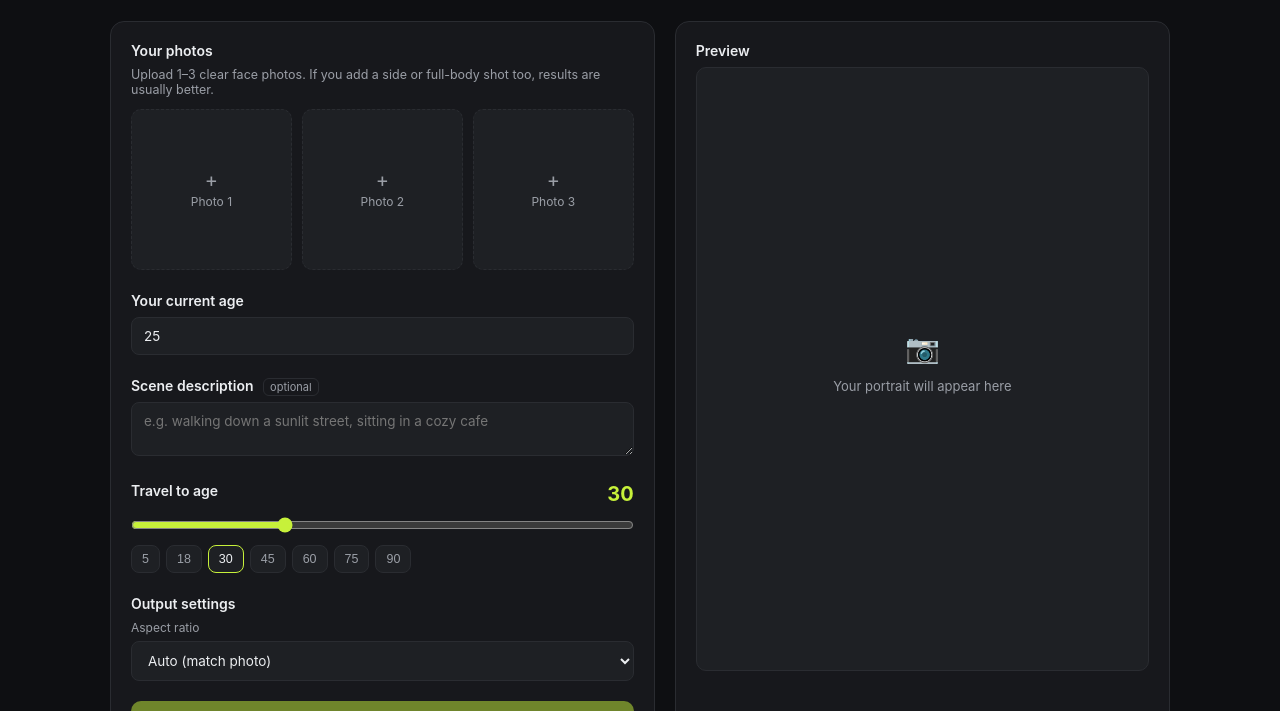
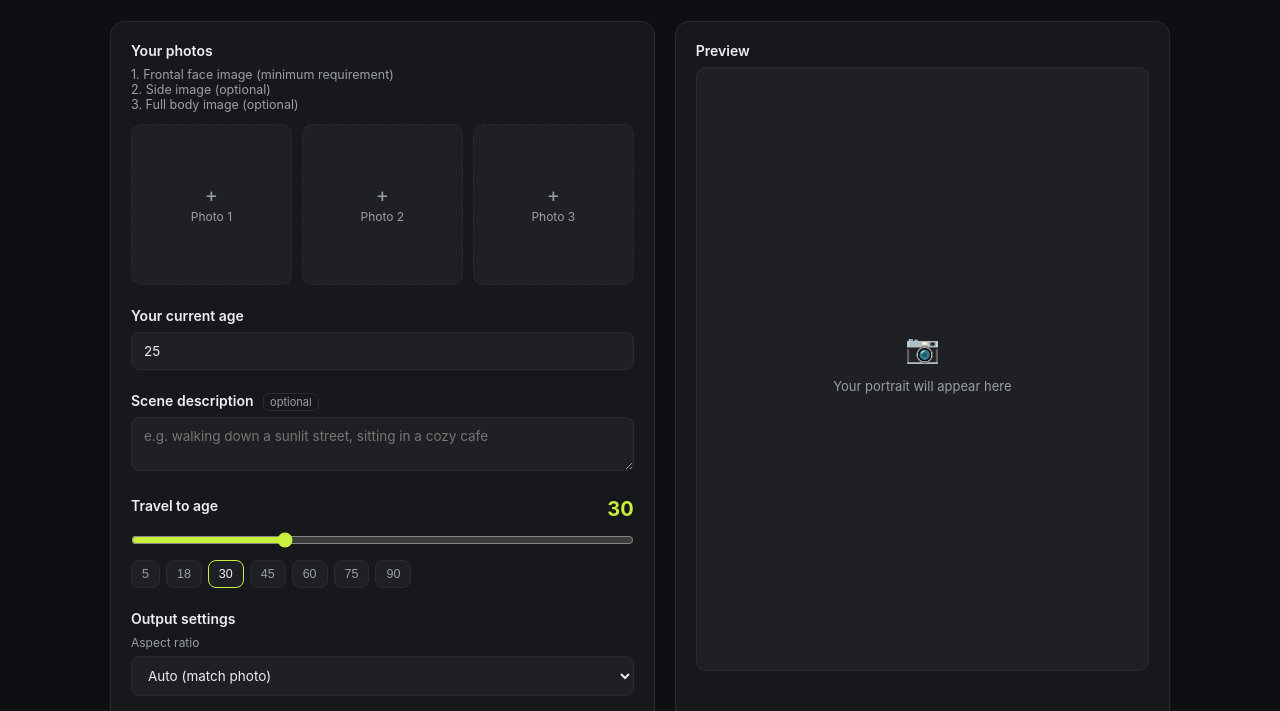
Before and after one commit to ajinjoseph86/ageapp, a website: page public/index.html in a window 1280 px wide. Shown: the part 69-780 px from the top of the page. Drawn offline with Linux system fonts and the light colour scheme; no server answers.

Commit message:
Clarify photo upload requirements in UI copy
Numbered list makes it clear the frontal shot is required and side/full-body are optional add-ons.

```diff
--- a/public/index.html
+++ b/public/index.html
@@ -26,7 +26,7 @@
       <section class="panel controls">
         <div class="field-group">
           <h2>Your photos</h2>
-          <p class="hint">Upload 1–3 clear face photos. If you add a side or full-body shot too, results are usually better.</p>
+          <p class="hint">1. Frontal face image (minimum requirement)<br>2. Side image (optional)<br>3. Full body image (optional)</p>
           <div class="photo-slots" id="photo-slots">
             <label class="photo-slot" data-index="0">
               <input type="file" accept="image/*" class="photo-input" />
```
